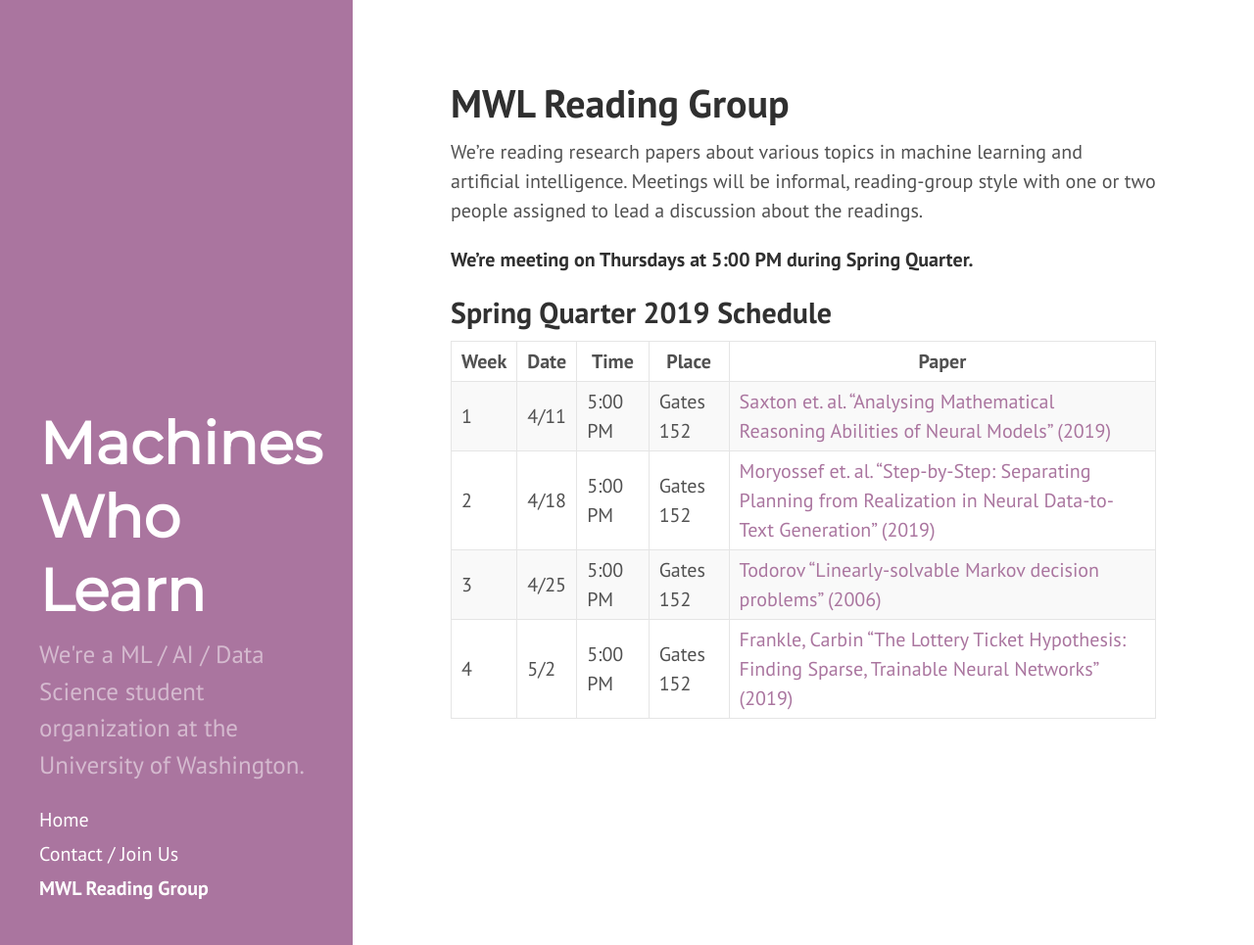
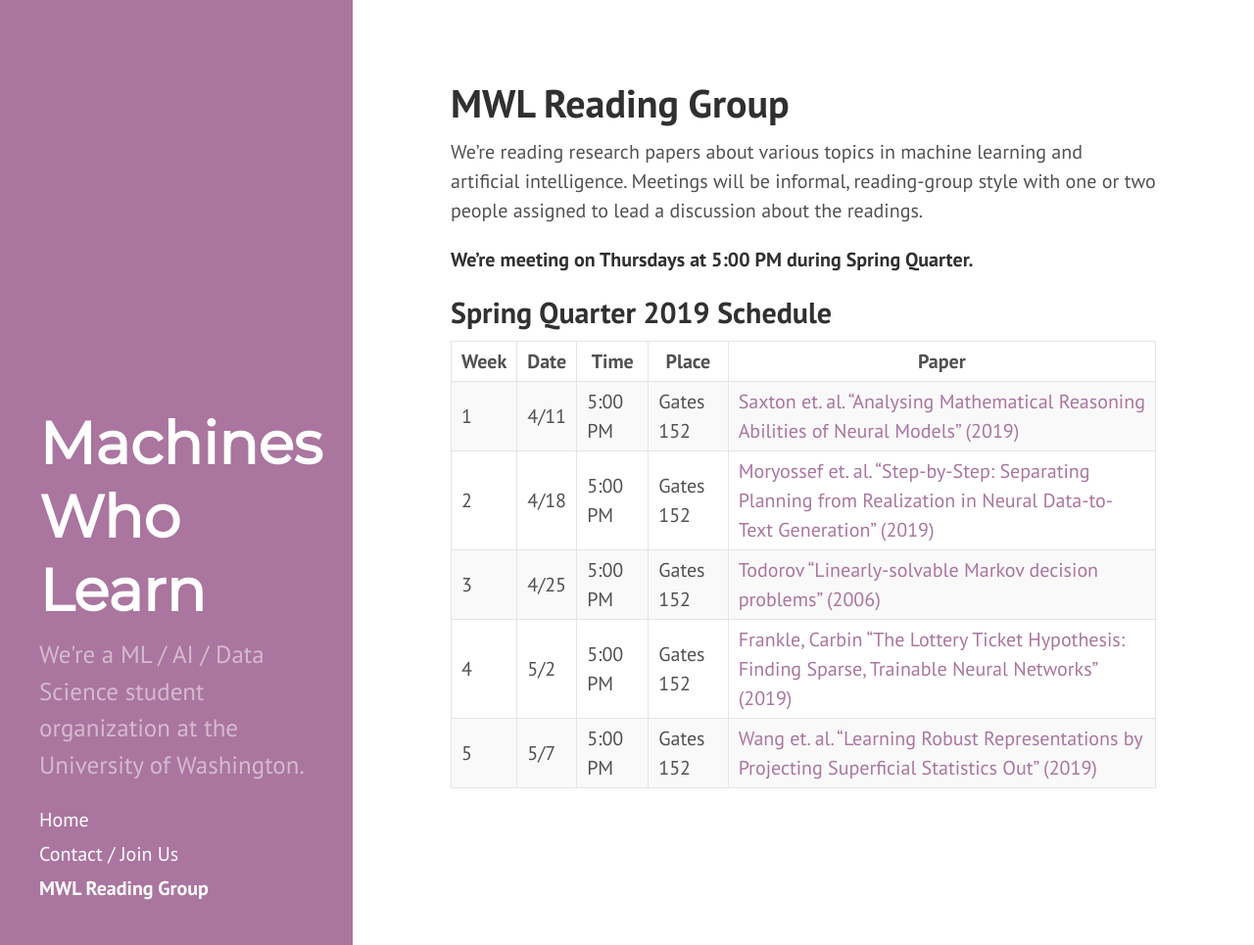
Before and after one commit to MachinesWhoLearn/machineswholearn.github.io, a Jekyll site: the page built from mwl_reading_group.md, in a window 1280 px wide and 965 px high. Shown: the whole window at 98% size. Built offline with Jekyll 4.4.1, drawn with Linux system fonts in a browser that asks for light colours.

Commit message:
Update mwl_reading_group.md

```diff
--- a/mwl_reading_group.md
+++ b/mwl_reading_group.md
@@ -17,3 +17,4 @@ or two people assigned to lead a discussion about the readings.
 | 2 | 4/18 | 5:00 PM | Gates 152 | [Moryossef et. al. "Step-by-Step: Separating Planning from Realization in Neural Data-to-Text Generation" (2019)](https://arxiv.org/pdf/1904.03396.pdf) |
 | 3 | 4/25 | 5:00 PM | Gates 152 | [Todorov "Linearly-solvable Markov decision problems" (2006)](https://homes.cs.washington.edu/~todorov/papers/TodorovNIPS06.pdf) |
 | 4 | 5/2 | 5:00 PM | Gates 152 | [Frankle, Carbin "The Lottery Ticket Hypothesis: Finding Sparse, Trainable Neural Networks" (2019)](https://arxiv.org/abs/1803.03635) |
+| 5 | 5/7 | 5:00 PM | Gates 152 | [Wang et. al. "Learning Robust Representations by Projecting Superficial Statistics Out" (2019)](https://openreview.net/forum?id=rJEjjoR9K7) |
```
